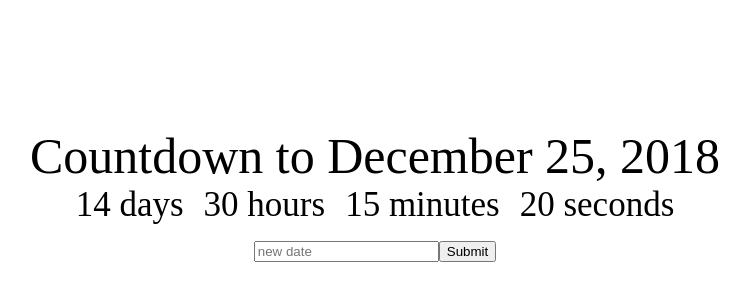
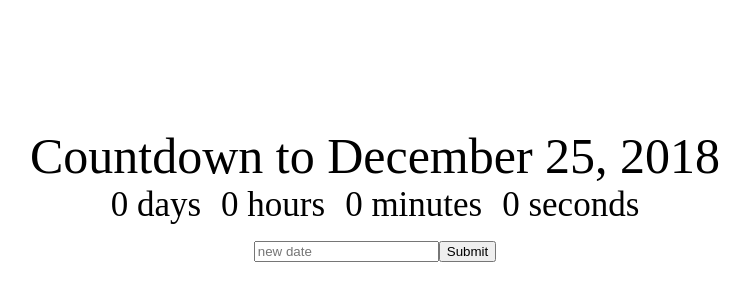
Before and after one commit to Zhusufeng/countdown-champ, a React (Create React App) app: page / in a window 1280 px wide. Shown: the part 126-426 px from the top of the page, without its empty margins (265-1014 px from the left). Built offline with nearby package versions, Linux system fonts and the light colour scheme.

Commit message:
Import Clock to App.jsx

```diff
--- a/src/App.jsx
+++ b/src/App.jsx
@@ -1,4 +1,5 @@
 import React, { Component } from 'react';
+import Clock from './Clock';
 import './App.css';
 
 class App extends Component {
@@ -22,12 +23,7 @@
         <div className="App-title">
           Countdown to {this.state.deadline}
         </div>
-        <div>
-          <div className="Clock-days">14 days</div>
-          <div className="Clock-hours">30 hours</div>
-          <div className="Clock-minutes">15 minutes</div>
-          <div className="Clock-seconds">20 seconds</div>
-        </div>
+        <Clock />
         <div>
           <input
             placeholder="new date"
```
